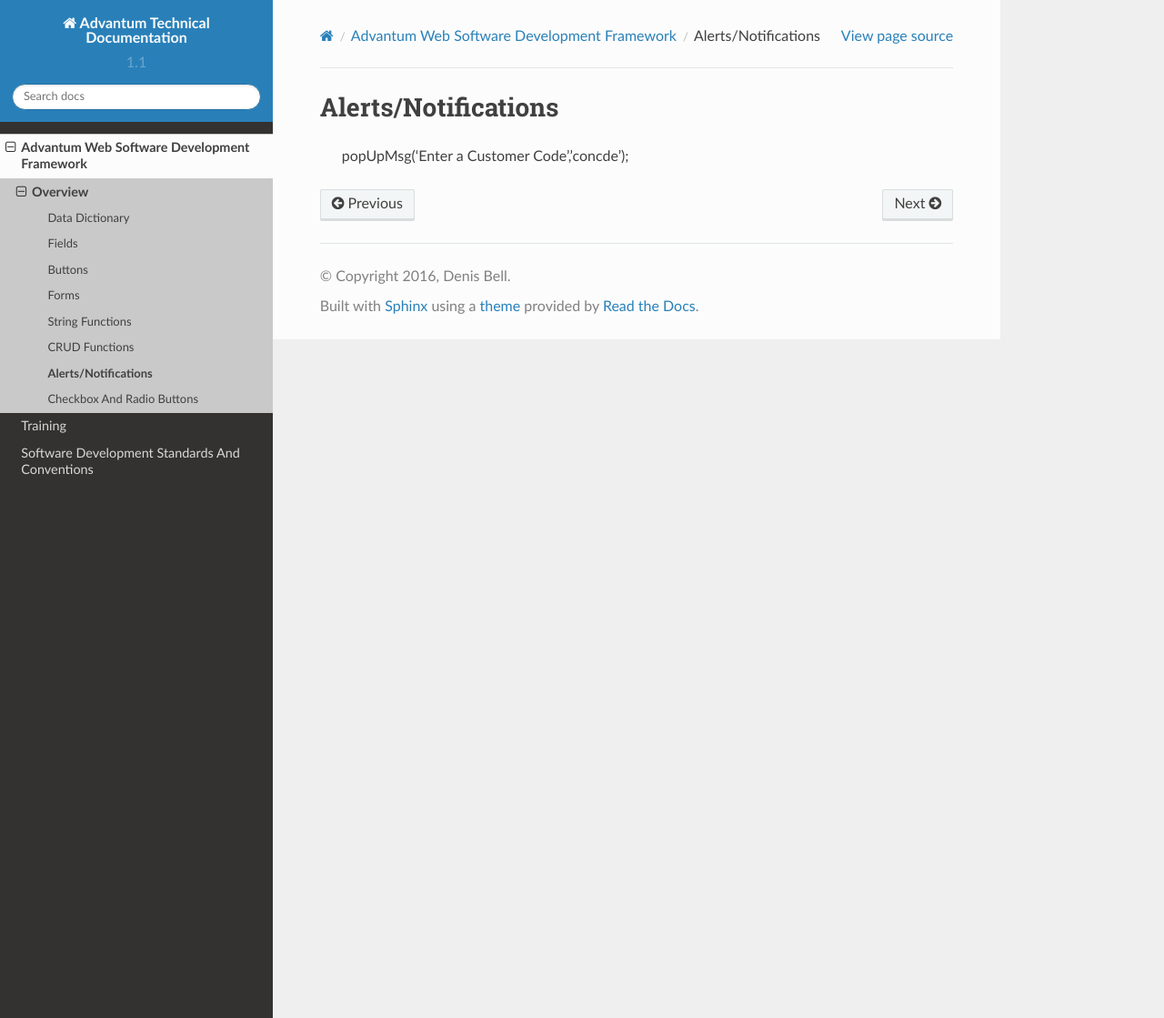
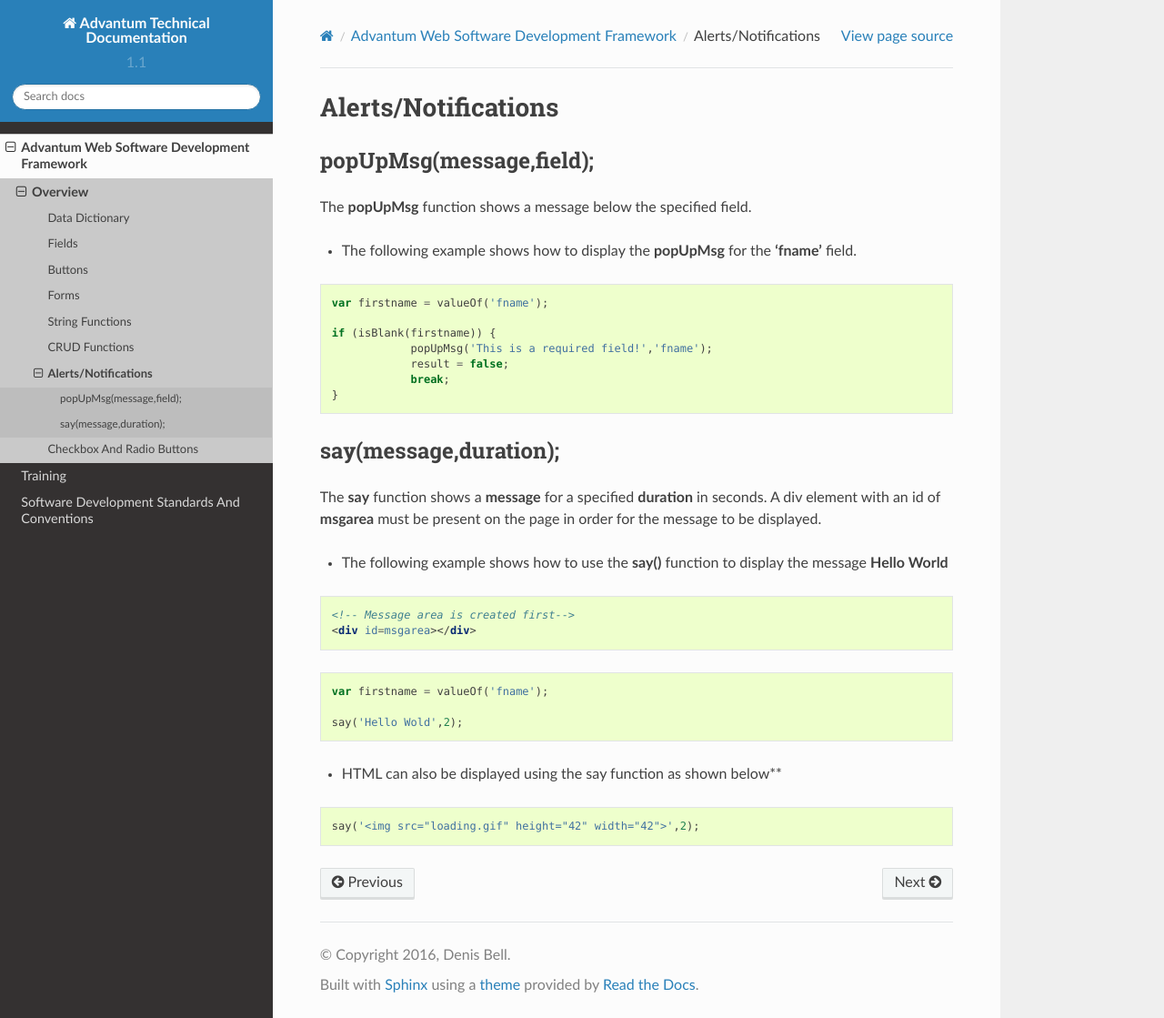
Before and after one commit to trojanhorser/sphinx, a Sphinx documentation site: the page built from source/alerts.rst, in a window 1280 px wide and 1119 px high. Shown: the whole window at 91% size. Built offline with Sphinx 7.4.7 and the Read the Docs theme 2.0.0, drawn with Linux system fonts in a browser that asks for light colours; formulas are drawn with MathJax 3; pages that are not in the unit, such as notebooks, are missing from menus.

Commit message:
added say function

```diff
--- a/source/alerts.rst
+++ b/source/alerts.rst
@@ -3,4 +3,45 @@
 Alerts/Notifications
 ====================
 
- popUpMsg('Enter a Customer Code','concde');
+popUpMsg(message,field);
+~~~~~~~~~~~~~~~~~~~~~~~~
+
+The **popUpMsg** function shows a message below the specified field.
+
+- The following example shows how to display the **popUpMsg** for the **'fname'** field.
+
+.. code-block:: javascript
+
+    var firstname = valueOf('fname');
+
+    if (isBlank(firstname)) {
+		popUpMsg('This is a required field!','fname');
+		result = false;
+		break;
+    }
+
+
+say(message,duration);
+~~~~~~~~~~~~~~~~~~~~~~~~
+
+The **say** function shows a **message** for a specified **duration** in seconds. A div element with an id of **msgarea**
+must be present on the page in order for the message to be displayed.
+
+- The following example shows how to use the **say()** function to display the message **Hello World**
+
+.. code-block:: html
+
+	<!-- Message area is created first-->
+	<div id=msgarea></div>
+
+.. code-block:: javascript
+
+    var firstname = valueOf('fname');
+
+    say('Hello Wold',2);
+
+- HTML can also be displayed using the say function as shown below**
+
+.. code-block:: javascript
+
+	say('<img src="loading.gif" height="42" width="42">',2);
```
Also changed, not shown: source/fields.rst (+0 -18 lines).
